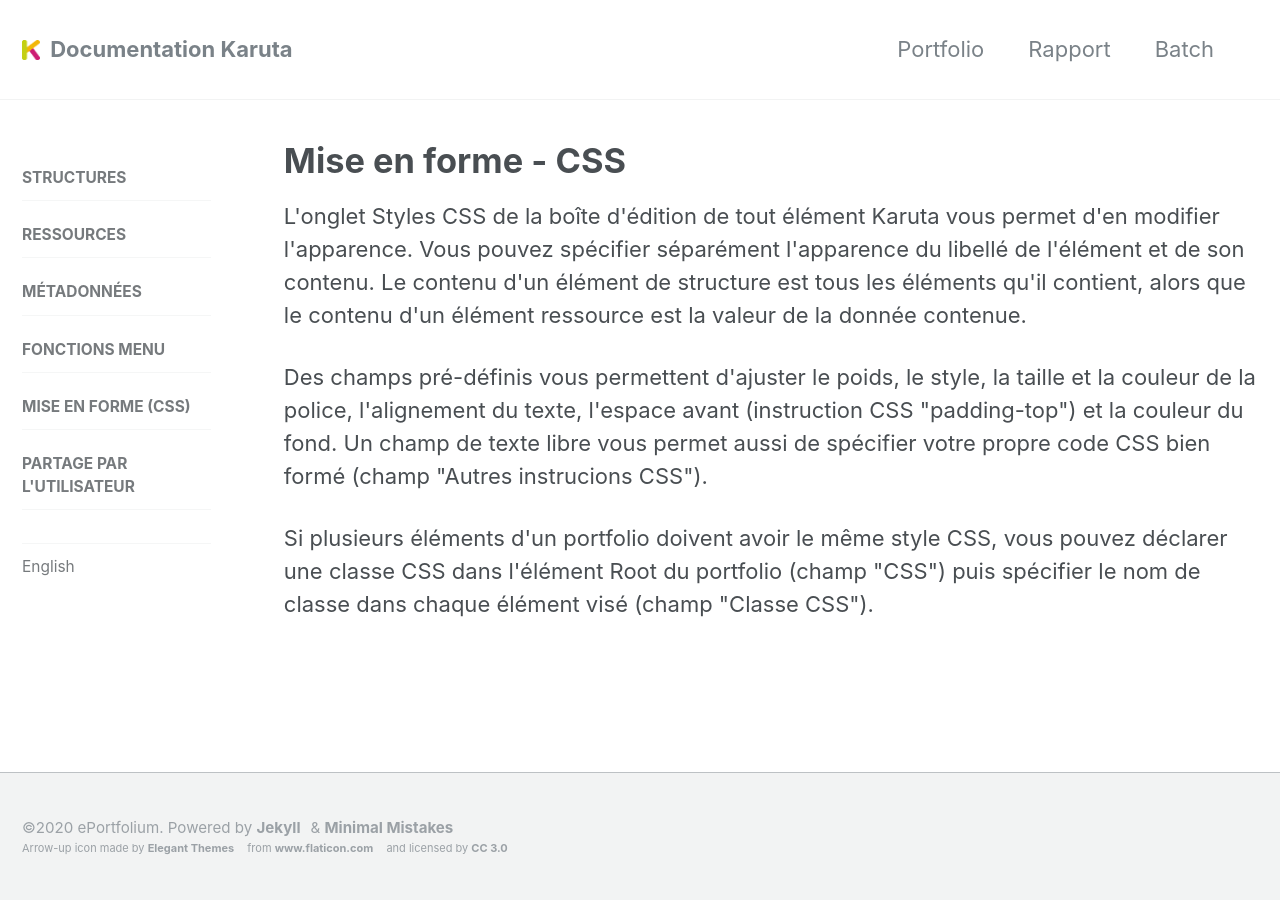
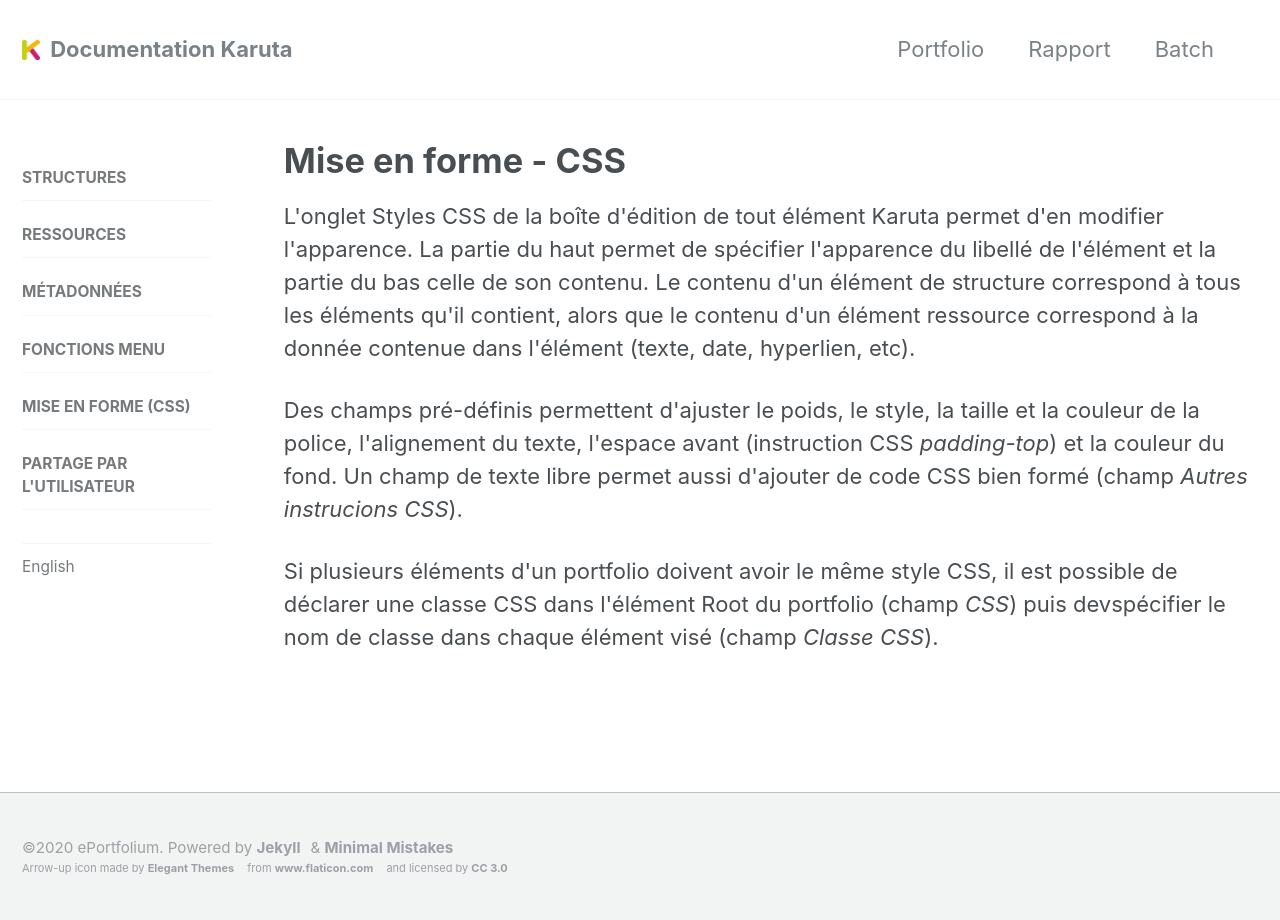
Before and after one commit to karutaproject/karuta-frontend-documentation, a Jekyll site: the page built from _pages/css_fr.html, in a window 1280 px wide. Built offline with Jekyll 4.4.1, drawn with Linux system fonts in a browser that asks for light colours.

Commit message:
corrections

```diff
--- a/_pages/css_fr.html
+++ b/_pages/css_fr.html
@@ -7,18 +7,19 @@ sidebar:
 ---
 
 <p>
-	L'onglet Styles CSS de la boîte d'édition de tout élément Karuta vous permet d'en modifier l'apparence.
-	Vous pouvez spécifier séparément l'apparence du libellé de l'élément et de son contenu. Le contenu
-	d'un élément de structure est tous les éléments qu'il contient, alors que le contenu d'un élément
-	ressource est la valeur de la donnée contenue.
+	L'onglet Styles CSS de la boîte d'édition de tout élément Karuta permet d'en modifier l'apparence.
+	La partie du haut permet de spécifier l'apparence du libellé de l'élément et la partie du bas celle de
+	son contenu. Le contenu d'un élément de structure correspond à tous les éléments qu'il contient, alors
+	que le contenu d'un élément ressource correspond à la donnée contenue dans l'élément (texte, date,
+	hyperlien, etc).
 </p>
 <p>
-	Des champs pré-définis vous permettent d'ajuster le poids, le style, la taille et la couleur de la police,
-	l'alignement du texte, l'espace avant (instruction CSS "padding-top") et la couleur du fond. Un champ de
-	texte libre vous permet aussi de spécifier votre propre code CSS bien formé (champ "Autres instrucions CSS").
+	Des champs pré-définis permettent d'ajuster le poids, le style, la taille et la couleur de la police,
+	l'alignement du texte, l'espace avant (instruction CSS <i>padding-top</i>) et la couleur du fond. Un
+	champ de texte libre permet aussi d'ajouter de code CSS bien formé (champ <i>Autres instrucions CSS</i>).
 </p>
 <p>
-	Si plusieurs éléments d'un portfolio doivent avoir le même style CSS, vous pouvez déclarer une classe
-	CSS dans l'élément Root du portfolio (champ "CSS") puis spécifier le nom de classe dans chaque élément
-	visé (champ "Classe CSS").
+	Si plusieurs éléments d'un portfolio doivent avoir le même style CSS, il est possible de déclarer une
+	classe CSS dans l'élément Root du portfolio (champ <i>CSS</i>) puis devspécifier le nom de classe dans
+	chaque élément visé (champ <i>Classe CSS</i>).
 </p>
--- a/_pages/resources_fr.html
+++ b/_pages/resources_fr.html
@@ -37,11 +37,13 @@ sidebar:
 	<li><code><a href='#date'>Calendrier</a></code></li>
 	<li><code><a href='#couleur'>Couleur</a></code></li>
 	<li><code><a href='#dashboard'>Tableau de bord</a></code></li>
+	<!- ******* Rapport différé ******* ->
 	<li><code><a href='#getResource'>GetResource</a></code></li>
 	<li><code><a href='#getGetResource'>GetGetResource</a></code></li>
 	<li><code><a href='#getDoubleResource'>GetDoubleResource</a></code></li>
 	<li><code><a href='#item'>Item</a></code></li>
 	<li><code><a href='#proxy'>Proxy</a></code></li>
+	<!- ******* GetProxy ******* ->
 </ul>
 
 <article>
```
